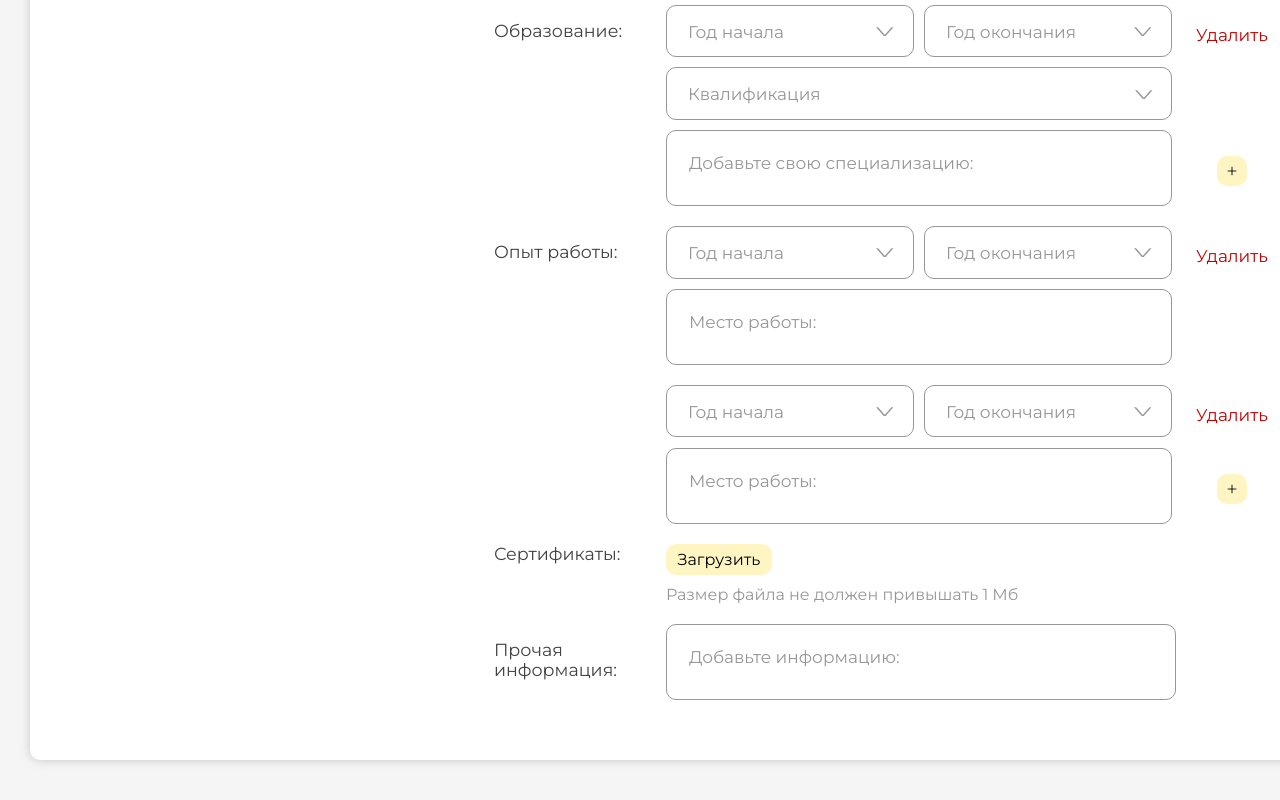
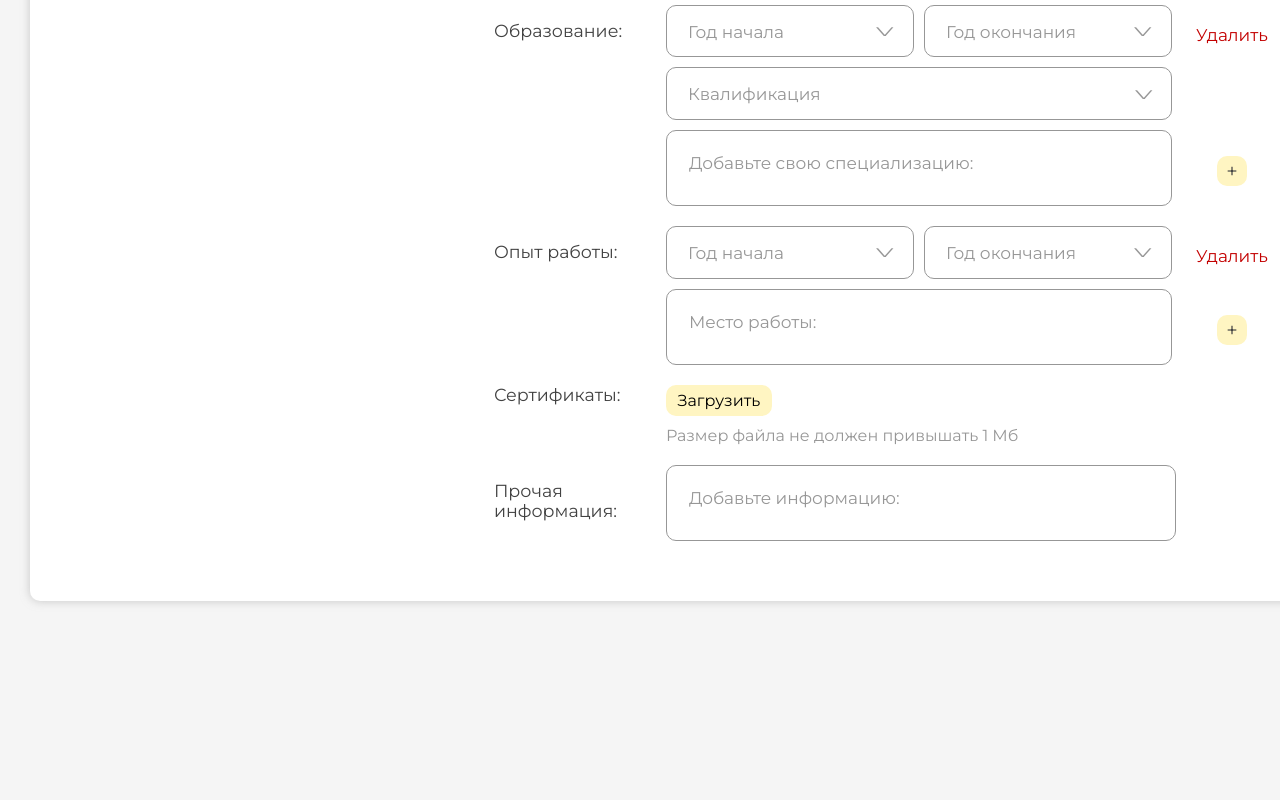
Before and after one commit to SkipperOmsu2022/skipper, a React (Create React App) app in the folder frontend/: page /settings/mentor in a window 1280 px wide. Shown: the part 613-1413 px from the top of the page. After the commit the page ends 1254 px from the top, so only its background shows below. Built offline with nearby package versions, Linux system fonts and the light colour scheme; sample sign-in values are in the browser's storage.

Commit message:
SKIPPER-18 fixed date interval select

```diff
--- a/frontend/src/components/Settings/Mentor.jsx
+++ b/frontend/src/components/Settings/Mentor.jsx
@@ -2,7 +2,7 @@ import { useState } from "react";
 import { Formik, Form, Field, ErrorMessage, useField } from "formik";
 import TextInput from "../../shared/TextInput/TextInput";
 import "../../shared/switch.scss"
-import CustomSelect, {CustomMutableSelect} from "../../shared/customSelect/CustomSelect";
+import CustomFormikSelect, {CustomMutableSelect} from "../../shared/customSelect/CustomSelect";
 
 const Mentor = () => {
     const [mentor, setMentor] = useState(false);
@@ -10,10 +10,17 @@ const Mentor = () => {
     const [specialty, setSpecialty] = useState("");
     const [showSwitchMsg, setShowSwitchMsg] = useState(true);
 
+    const [educationStart, setEducationStart] = useState("");
+    const [educationEnd, setEducationEnd] = useState("");
+    const [qualification, setQualification] = useState("");
+    const [specialization, setSpecialization] = useState("");
 
-    const [startYear, setStartYear] = useState("");
-    const [endYear, setEndYear] = useState("");
-    const [qualification, setQualification] = useState("");
+    const [experienceStart, setExperienceStart] = useState("");
+    const [experienceEnd, setExperienceEnd] = useState("");
+    const [experienceName, setExperienceName] = useState("");
+
+    const [otherInformation, setOtherInformation] = useState("");
+
     const [initial, setInitial] = useState({
 
     });
@@ -55,23 +62,8 @@ const Mentor = () => {
             </div>
         </div>;
 
-    const currentYear = (new Date()).getFullYear();
-    let mutableOptions = [];
-
-    mutableOptions = startYear ?  Array(currentYear - startYear + 2).fill(null).map((element, i, arr) => (
-        i === 0 ? arr[i] = {value: null, label: "Настоящее время"} :
-        arr[i] = {value: currentYear - i + 1, label: currentYear - i + 1}
-    )) : [];
-
-    console.log(mutableOptions)
     return (
-        <Formik
-            enableReinitialize
-            initialValues = {initial}
-            onSubmit = {(data) => {
-                console.log({...data});
-            }}>
-            <Form id="contact-form">
+        <form id="contact-form">
             <div className="settings__column">
                 <div className="settings__header">
                     НАСТРОЙКИ МЕНТОРА
@@ -127,10 +119,10 @@ const Mentor = () => {
                                     <CustomMutableSelect
                                         name={"year"}
                                         placeholder="Год начала"
-                                            value={startYear}
+                                        value={educationStart}
                                         onChange={(selectedOption) => {
-                                                setStartYear(selectedOption.label)
-                                                setEndYear("")
+                                            setEducationStart(selectedOption.label)
+                                            setEducationEnd("")
                                         }}
                                     />
                                 </div>
@@ -138,10 +130,10 @@ const Mentor = () => {
                                     <CustomMutableSelect
                                         placeholder="Год окончания"
                                         noOptionsMessage={"Выберите год начала"}
-                                            mutableOptions={mutableOptions}
-                                            value={endYear}
+                                        value={educationEnd}
+                                        startDate={educationStart}
                                         onChange={(selectedOption) => {
-                                                setEndYear(selectedOption.value)
+                                            setEducationEnd(selectedOption.value)
                                         }}
                                     />
                                 </div>
@@ -156,8 +148,13 @@ const Mentor = () => {
                                         width='30.15rem'
                                     />
                                 </div>
-                                    <textarea className="settings__input-group-text input textarea small" placeholder="Добавьте свою специализацию:"
-                                        id="aboutMe" maxLength='100'/>
+                                <textarea
+                                    className="settings__input-group-text input textarea small"
+                                    placeholder="Добавьте свою специализацию:"
+                                    id="aboutMe"
+                                    maxLength='100'
+                                    value={specialization}
+                                    onChange={(e) => setSpecialization(e.target.value)}/>
                             </div>
                             <div className='wrapper'>
                                 <span className="settings__input-group-btn-width settings__input-group-delete">
@@ -178,58 +175,34 @@ const Mentor = () => {
                         <div className="experience">
                             <div className="settings__input-group-box">
                             <div className="group">
-                                        <CustomSelect
+                                    <CustomMutableSelect
                                         name={"year"}
                                         placeholder="Год начала"
-                                            error={false}
-                                            value={''}
-                                            onChange={() => ('1')}
-                                            onBlur={() => ('1')}
+                                        value={experienceStart}
+                                        onChange={(selectedOption) => {
+                                            setExperienceStart(selectedOption.label)
+                                            setExperienceEnd("")
+                                        }}
                                     />
                                 </div>
                                 <div className="group">
-                                        <CustomSelect
-                                            name={"year"}
+                                    <CustomMutableSelect
                                         placeholder="Год окончания"
-                                            error={false}
-                                            value={''}
-                                            onChange={() => ('1')}
-                                            onBlur={() => ('1')}
+                                        noOptionsMessage={"Выберите год начала"}
+                                        value={experienceEnd}
+                                        startDate={experienceStart}
+                                        onChange={(selectedOption) => {
+                                            setExperienceEnd(selectedOption.value)
+                                        }}
                                     />
                                 </div>
-                                    <textarea className="settings__input-group-text input textarea small" placeholder="Место работы:"
-                                        id="aboutMe" maxLength='100'/>
-                                </div>
-                                <div className='wrapper'>
-                                    <span className="settings__input-group-btn-width settings__input-group-delete">
-                                        Удалить
-                                    </span>
-                                </div>
-                            </div>
-                            <div className="experience">
-                                <div className="settings__input-group-box">
-                                    <div className="group">
-                                        <CustomSelect
-                                            name={"year"}
-                                            placeholder="Год начала"
-                                            error={false}
-                                            value={''}
-                                            onChange={() => ('1')}
-                                            onBlur={() => ('1')}
-                                        />
-                                    </div>
-                                    <div className="group">
-                                        <CustomSelect
-                                            name={"year"}
-                                            placeholder="Год окончания"
-                                            error={false}
-                                            value={''}
-                                            onChange={() => ('1')}
-                                            onBlur={() => ('1')}
-                                        />
-                                    </div>
-                                    <textarea className="settings__input-group-text input textarea small" placeholder="Место работы:"
-                                        id="aboutMe" maxLength='100'/>
+                                <textarea
+                                    className="settings__input-group-text input textarea small"
+                                    placeholder="Место работы:"
+                                    id="aboutMe"
+                                    maxLength='100'
+                                    value={experienceName}
+                                    onChange={(e) => setExperienceName(e.target.value)}/>
                             </div>
                             <div className='wrapper'>
                                 <span className="settings__input-group-btn-width settings__input-group-delete">
@@ -284,8 +257,7 @@ const Mentor = () => {
                     </wrapper> */}
                 </div>
             </div>
-            </Form>
-        </Formik>
+        </form>
     )
 }
 
--- a/frontend/src/components/pages/SettingsPage/settingsPage.scss
+++ b/frontend/src/components/pages/SettingsPage/settingsPage.scss
@@ -177,6 +177,10 @@
             line-height: 1.25rem;
 
             color: $main-text;
+
+            .red {
+                color: $error;
+            }
         }
         &-label.high-top-padding {
             padding: 0.675rem 0 0;
--- a/frontend/src/shared/customSelect/CustomSelect.jsx
+++ b/frontend/src/shared/customSelect/CustomSelect.jsx
@@ -108,7 +108,7 @@ const DropdownIndicator = props => {
     );
   };
 
-const CustomSelect = ({name, placeholder, error, value, onChange, onBlur, width}) => {
+const CustomFormikSelect = ({name, placeholder, error, value, onChange, onBlur}) => {
     return (
         <Select
             components={{ DropdownIndicator }}
@@ -121,13 +121,22 @@ const CustomSelect = ({name, placeholder, error, value, onChange, onBlur, width}
             value={options[name].find(option => option.value === value) || ""}
             onChange={onChange}
             onBlur={onBlur(name)}
-            width={width}
         />
     )
 }
 
-const CustomMutableSelect = ({name, placeholder, value, noOptionsMessage, onChange, width, mutableOptions}) => {
-    if(name) mutableOptions = options[name];
+const CustomDateSelect = ({name, placeholder, value, noOptionsMessage, onChange, width, startDate}) => {
+    let mutableOptions = [];
+
+    if(name) {
+        mutableOptions = options[name];
+    } else {
+        mutableOptions = startDate ?  Array(currentYear - startDate + 2).fill(null).map((element, i, arr) => (
+            i === 0 ? arr[i] = {value: null, label: "Настоящее время"} :
+            arr[i] = {value: currentYear - i + 1, label: currentYear - i + 1}
+        )) : [];
+    }
+
     return (
         <Select
             components={{ DropdownIndicator }}
@@ -143,5 +152,5 @@ const CustomMutableSelect = ({name, placeholder, value, noOptionsMessage, onChan
     )
 }
 
-export default CustomSelect;
-export {CustomMutableSelect}
+export default CustomFormikSelect;
+export {CustomDateSelect as CustomMutableSelect}
--- a/frontend/src/shared/customSelect/customSelect.scss
+++ b/frontend/src/shared/customSelect/customSelect.scss
@@ -17,12 +17,8 @@
             border-color: rgb(48, 48, 48)
         }
     }
-    &__control.wide {
-        width: 140rem;
-    }
     &__menu {
         width: 15.5rem;
-        border-bottom: 1px dotted pink;
         margin-top: -8.5;
         padding: 0.625rem 0.625rem;
         border: 1px solid rgb(48, 48, 48);
--- a/frontend/src/shared/switch.scss
+++ b/frontend/src/shared/switch.scss
@@ -65,8 +65,9 @@
     }
 }
 .message {
-    opacity:0; /*Элемент полностью прозрачный (невидимый)*/
-    transition: .4s; /*Скорость перехода состояния элемента*/
+    user-select: none;
+    opacity:0;
+    transition: .4s;
 }
 .msg:hover + .state>.message {
     opacity:1;
```
Lines whose indentation alone changed are shown as unchanged.
